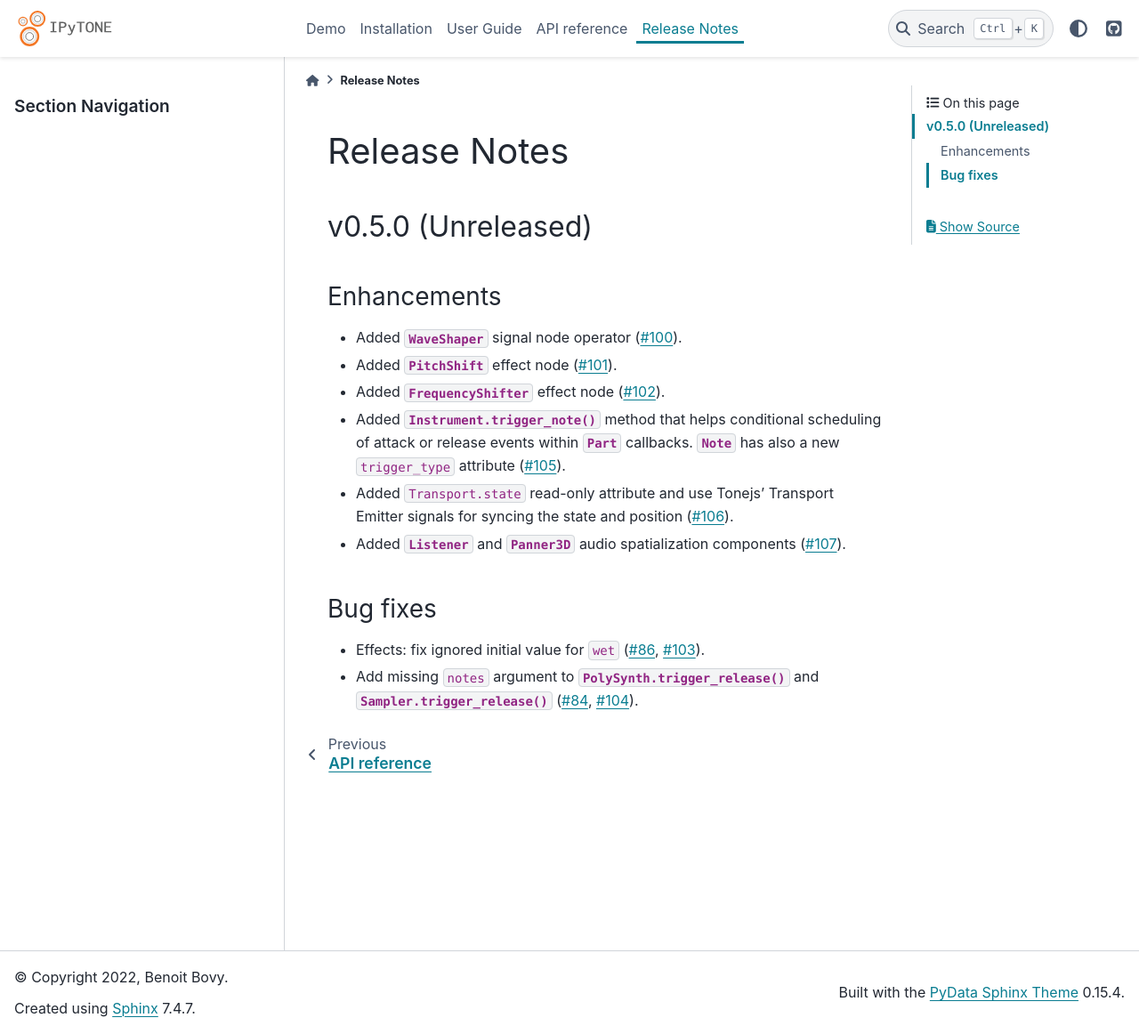
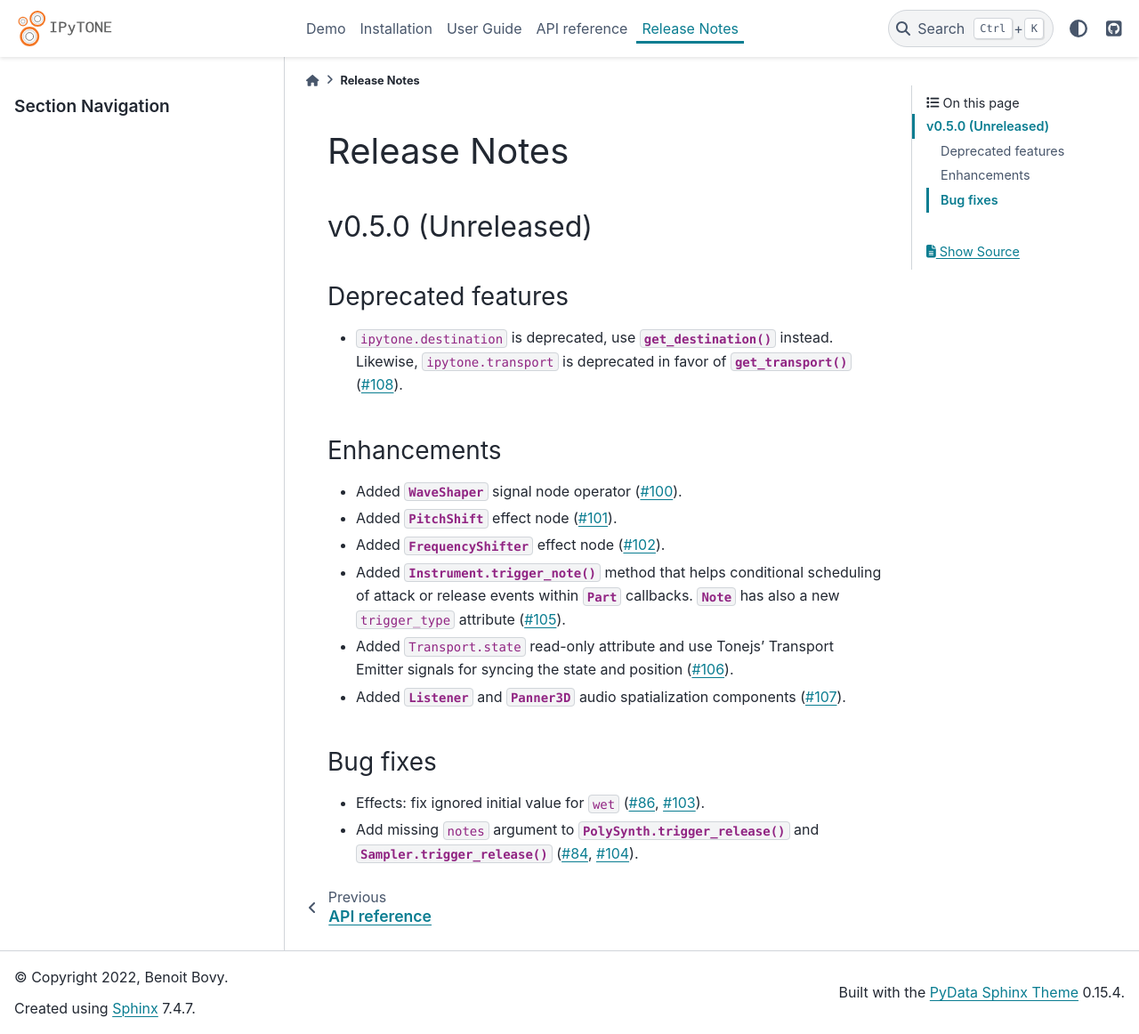
Before and after one commit to geigr/ipytone, a Sphinx documentation site: the page built from docs/release_notes.rst, in a window 1280 px wide and 1162 px high. Shown: the whole window at 89% size. Built offline with Sphinx 7.4.7 and the PyData theme 0.15.4, drawn with Linux system fonts in a browser that asks for light colours.

Commit message:
update release notes

```diff
--- a/docs/release_notes.rst
+++ b/docs/release_notes.rst
@@ -7,6 +7,13 @@ Release Notes
 
 v0.5.0 (Unreleased)
 -------------------
+
+Deprecated features
+~~~~~~~~~~~~~~~~~~~
+
+- ``ipytone.destination`` is deprecated, use :py:func:`get_destination`
+  instead. Likewise, ``ipytone.transport`` is deprecated in favor of
+  :py:func:`get_transport` (:pull:`108`).
 
 Enhancements
 ~~~~~~~~~~~~
```
